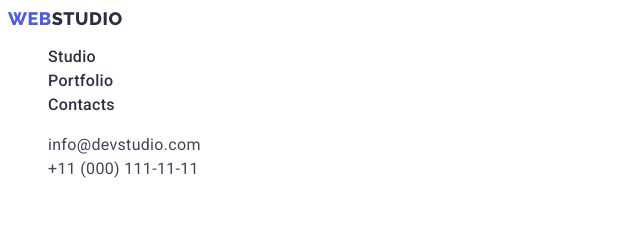
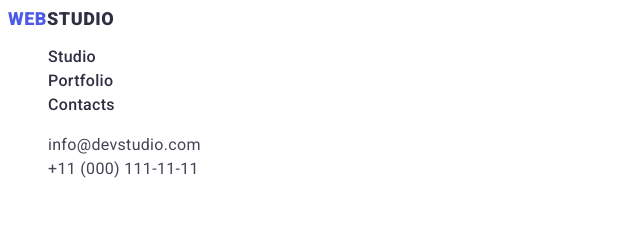
Before and after one commit to lilithcrumb/goit-markup-hw-02, a plain HTML site: page index.html in a window 1280 px wide. Shown: the top 225 px of the page, 0-640 px from the left. Drawn offline with Linux system fonts and the light colour scheme.

Commit message:
Update style.css

```diff
--- a/css/style.css
+++ b/css/style.css
@@ -19,7 +19,7 @@ body {
 }
 
 .header-logo {
-    font-family: 'Raleway', sans-serif;
+    font-family: 'Raleway', ;
         font-style: normal;
         font-weight: 800;
         font-size: 18px;
```
